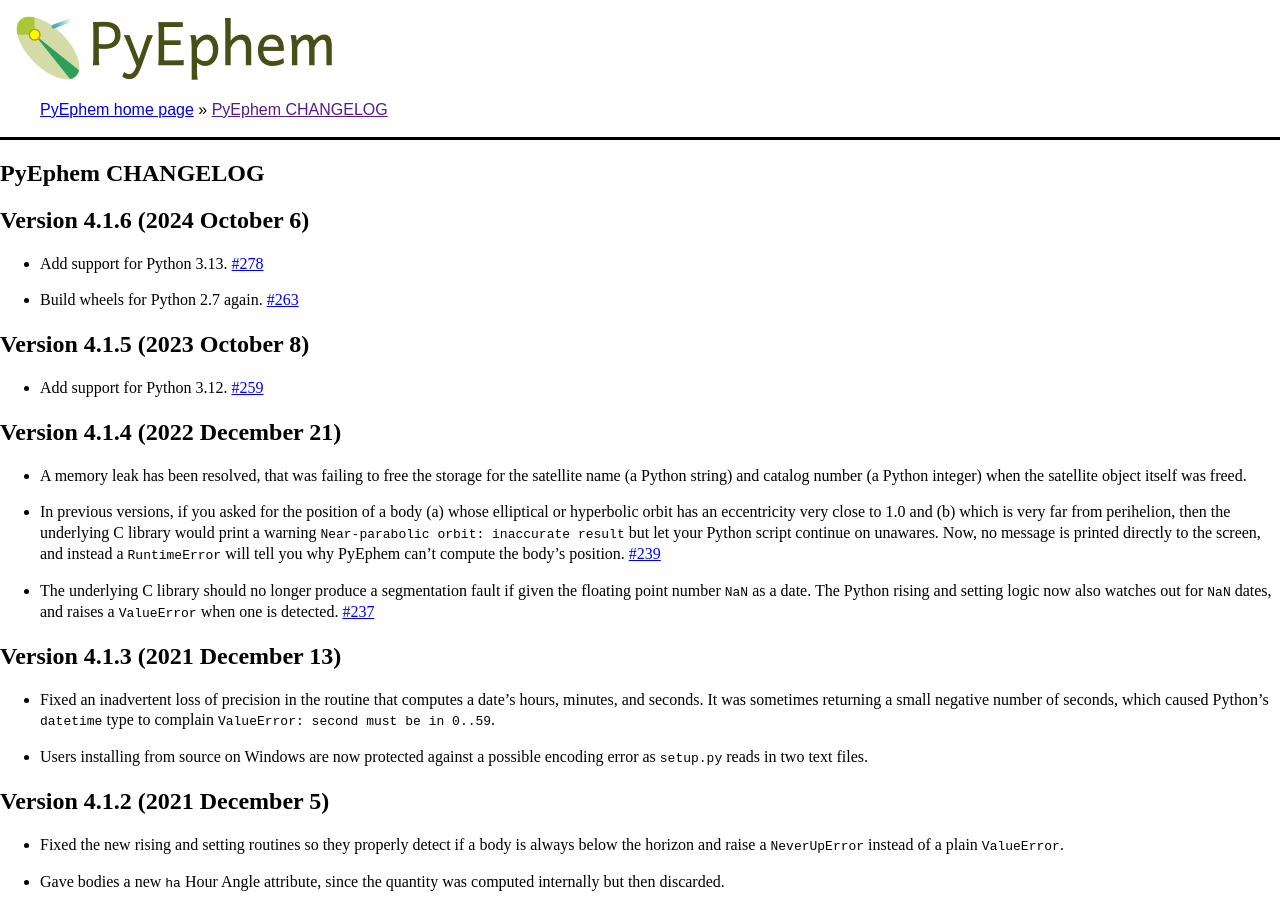
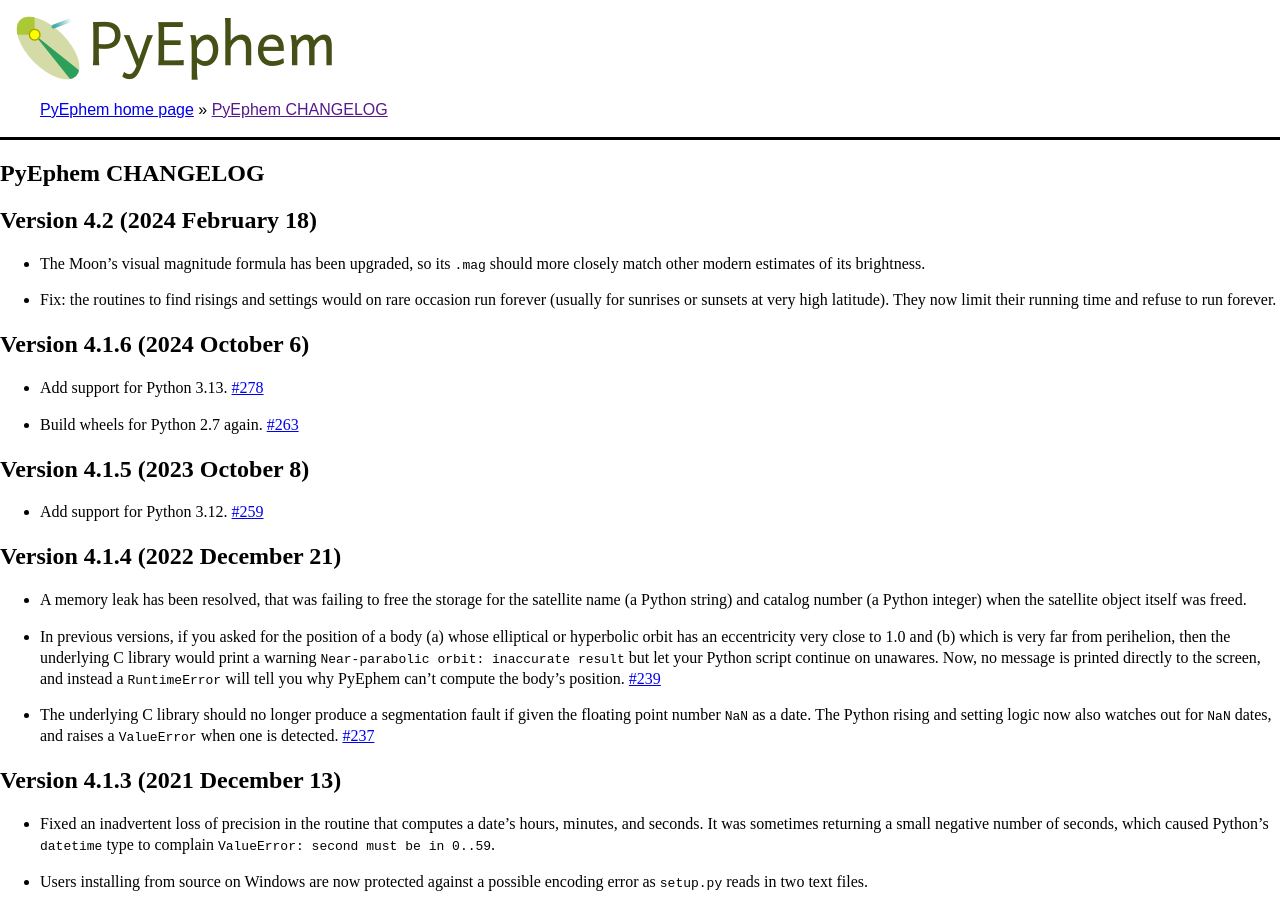
Before and after one commit to brandon-rhodes/pyephem, a Sphinx documentation site: the page built from ephem/doc/CHANGELOG.rst, in a window 1280 px wide and 900 px high. Built offline with Sphinx 7.4.7, drawn with Linux system fonts in a browser that asks for light colours.

Commit message:
Declare version 4.2

```diff
--- a/ephem/__init__.py
+++ b/ephem/__init__.py
@@ -10,7 +10,7 @@
 from math import acos, cos, isnan, pi, sin
 from time import localtime as _localtime
 
-__version__ = '4.1.6'
+__version__ = '4.2'
 
 # As a favor, compile a regular expression that our C library would
 # really rather not compile for itself.
--- a/ephem/doc/CHANGELOG.rst
+++ b/ephem/doc/CHANGELOG.rst
@@ -1,6 +1,16 @@
 =================
 PyEphem CHANGELOG
 =================
+
+Version 4.2 (2024 February 18)
+------------------------------
+
+- The Moon’s visual magnitude formula has been upgraded, so its ``.mag``
+  should more closely match other modern estimates of its brightness.
+
+- Fix: the routines to find risings and settings would on rare occasion
+  run forever (usually for sunrises or sunsets at very high latitude).
+  They now limit their running time and refuse to run forever.
 
 Version 4.1.6 (2024 October 6)
 ------------------------------
```
